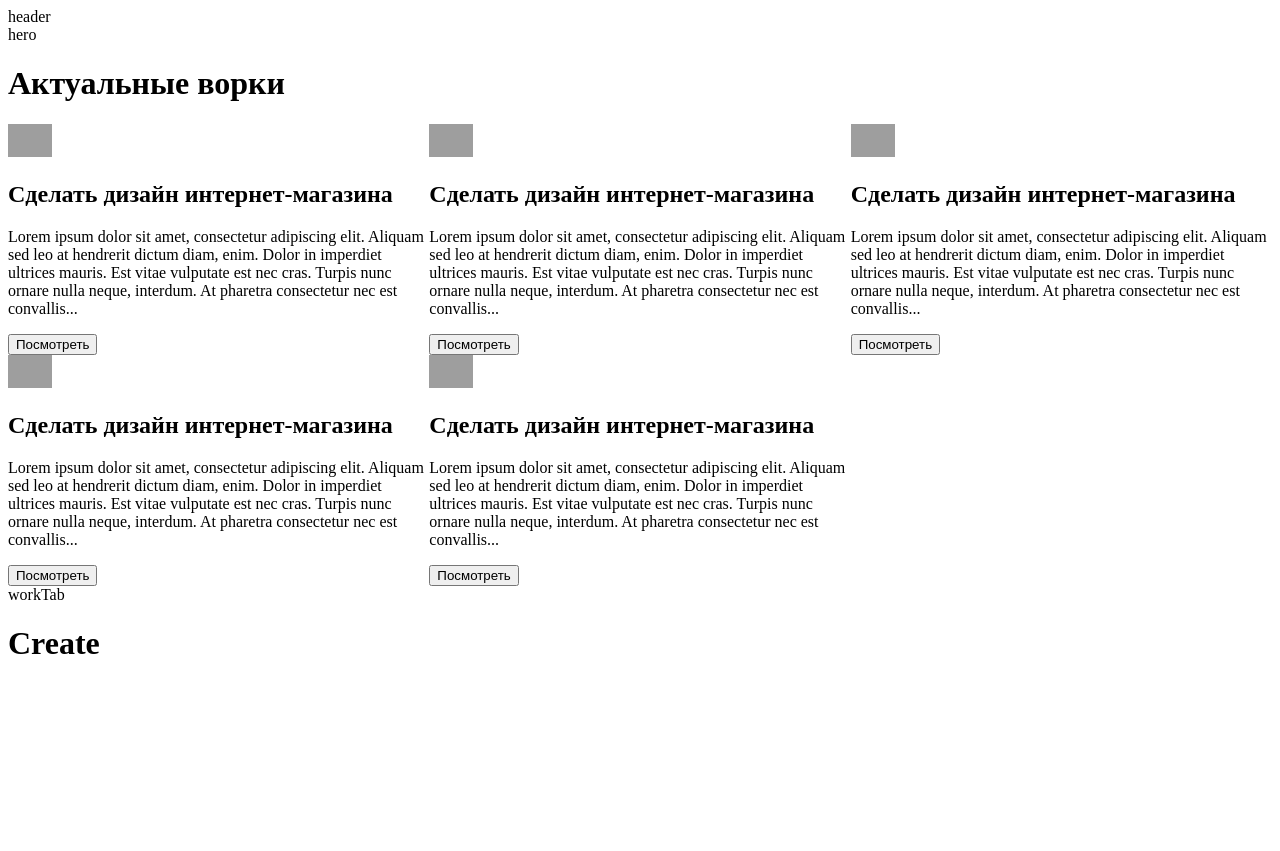
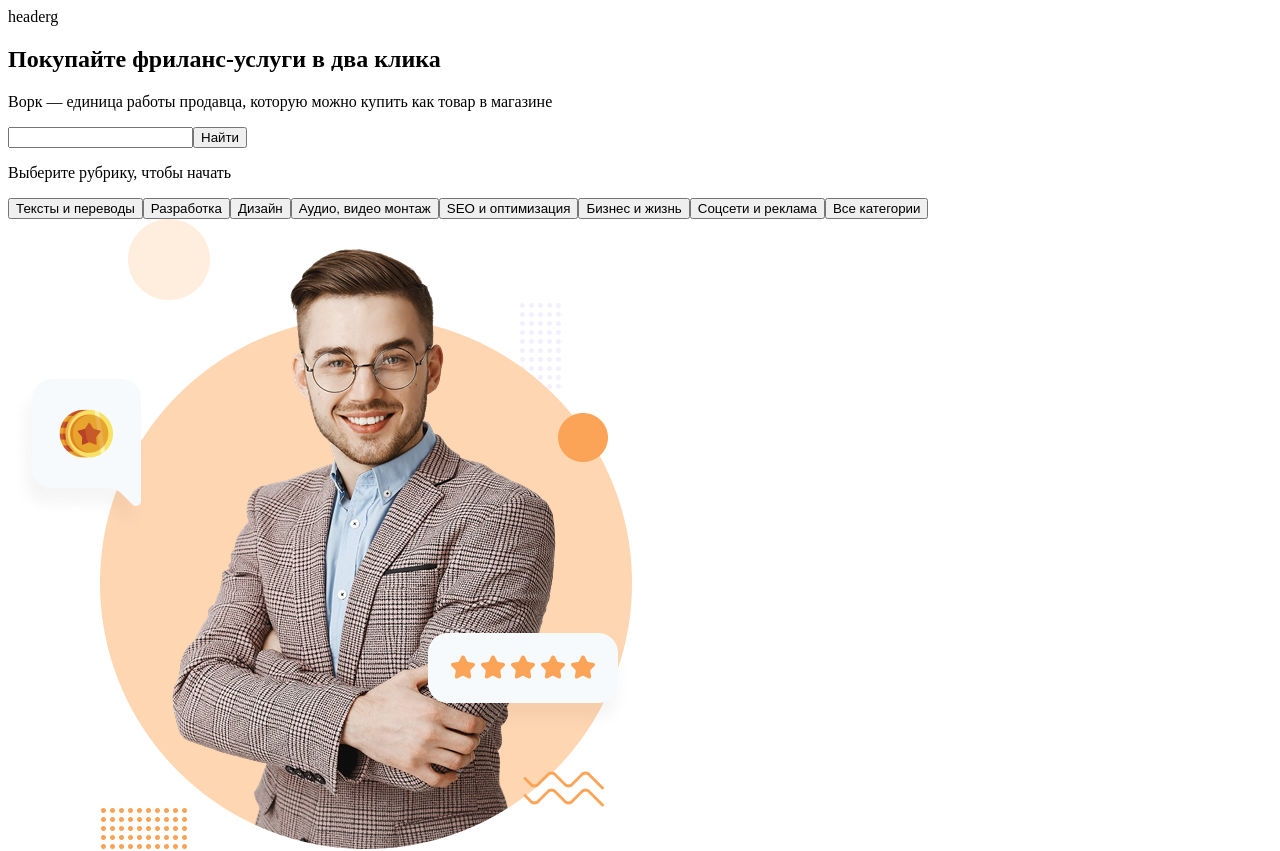
Before and after one commit to Daniel27231203/gitTest, a React (Vite) app: page / in a window 1280 px wide. Shown: the top 851 px of the page. Before the commit the page ends 800 px from the top, so only its background shows below. Built offline with nearby package versions, Linux system fonts and the light colour scheme; grey boxes are pictures that could not be loaded.

Commit message:
features/#2/hero_section_create

```diff
--- a/src/App.tsx
+++ b/src/App.tsx
@@ -1,23 +1,19 @@
 import Hero from "./components/Sections/Hero";
+import HeroBottom from "./components/Sections/secondSection/HeroBottom";
 
-import WorkTab from "./components/workTab/workTab";
-
-import HeroBottom from "./components/sections/secondSection/HeroBottom";
 import Create from "./components/section-create/Create";
+import WorkTab from "./components/workTab/WorkTab";
 
 function App() {
   return (
     <>
-    header
+      headerg
       <Hero />
-
-        <HeroBottom />
+      <HeroBottom />
       <WorkTab />
       <Create />
-
     </>
   );
-
 }
 
 export default App;
--- a/src/components/Sections/Hero.module.scss
+++ b/src/components/Sections/Hero.module.scss
@@ -0,0 +1,9 @@
+h1 {
+  span {
+    color: rgb(41, 181, 41);
+  }
+}
+
+.box {
+  width: 500px;
+}
--- a/src/components/Sections/Hero.tsx
+++ b/src/components/Sections/Hero.tsx
@@ -1,12 +1,39 @@
-
-import React from 'react';
-
+import React from "react";
+import image from "../../assets/Group 11.png";
 const Hero = () => {
-    return (
-        <div>
-            hero
+  return (
+    <section id="hero">
+      <div className="container">
+        <div className="hero">
+          <div className="ee">
+            <h1>
+              Покупайте фриланс-услуги в <span>два клика</span>
+            </h1>
+            <p>
+              Ворк — единица работы продавца, которую можно купить как товар в
+              магазине
+            </p>
+            <div className="box">
+              <input type="Что нужно сделать?" />
+              <button>Найти</button>
+            </div>
+            <p>Выберите рубрику, чтобы начать</p>
+            <div>
+              <button>Тексты и переводы </button>
+              <button>Разработка</button>
+              <button>Дизайн</button>
+              <button>Аудио, видео монтаж </button>
+              <button>SEO и оптимизация</button>
+              <button>Бизнес и жизнь</button>
+              <button>Соцсети и реклама</button>
+              <button>Все категории</button>
+            </div>
+          </div>
+          <img src={image} alt="" />
         </div>
-    );
+      </div>
+    </section>
+  );
 };
 
 export default Hero;
```
Also changed, not shown: src/assets/Group 11.png (added).
